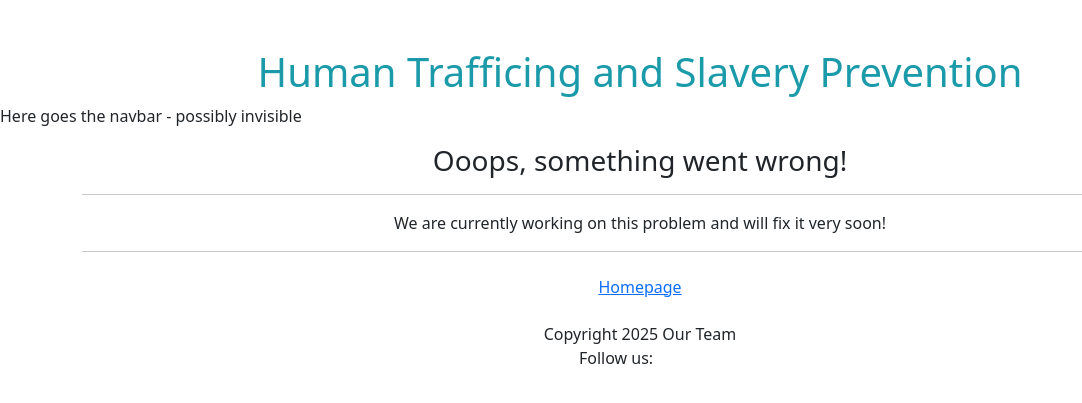
After one commit to AnishAzharudeen/knowthesigns, a Django app: template home/templates/500.html in a window 1280 px wide. The commit adds this page. Shown: the top 403 px of the page, without its empty margins (0-1082 px from the left). Run offline with Django 4.2, Linux system fonts and the light colour scheme; the template is opened without the code that fills it, so the values that code supplies are empty.

Commit message:
Added more templates

```diff
--- /dev/null
+++ b/home/templates/500.html
@@ -0,0 +1,16 @@
+{% extends "base.html" %}
+
+{% block content %}
+
+    <div class="container">
+        <div class="text-center">
+            <h3>Ooops, something went wrong!</h3>
+            <hr>
+            <p>We are currently working on this problem and will fix it very soon!</p>
+            <hr>
+            <button class="btn text-center">
+                <a href="{% url 'home' %}">Homepage</a>
+            </button>
+        </div>
+    </div>
+{% endblock %}
--- a/templates/base.html
+++ b/templates/base.html
@@ -3,16 +3,12 @@
   <head>
     <meta charset="UTF-8" />
     <meta name="viewport" content="width=device-width, initial-scale=1.0" />
-
     <!-- Styles -->
-    <link
-      href="https://cdn.jsdelivr.net/npm/bootstrap@5.0.2/dist/css/bootstrap.min.css"
-      rel="stylesheet"
-      integrity="sha384-EVSTQN3/azprG1Anm3QDgpJLIm9Nao0Yz1ztcQTwFspd3yD65VohhpuuCOmLASjC"
-      crossorigin="anonymous"
-    />
+    <link href="https://cdn.jsdelivr.net/npm/bootstrap@5.0.2/dist/css/bootstrap.min.css"
+          rel="stylesheet"
+          integrity="sha384-EVSTQN3/azprG1Anm3QDgpJLIm9Nao0Yz1ztcQTwFspd3yD65VohhpuuCOmLASjC"
+          crossorigin="anonymous" />
     <link rel="stylesheet" type="text/css" href="../static/css/style.css" />
-
     <title>Hackathon</title>
   </head>
   <body>
@@ -22,31 +18,43 @@
     <nav>
       <p>Here goes the navbar - possibly invisible</p>
     </nav>
-
     <!-- Django messages -->
-
     <!-- <div class="container">
       <div class="row">
         <div class="col-md-8 offset-md-2">
           {% for message in messages %}
           <div class="alert {{ message.tags }}" id="msg" role="alert">
             {{ message | safe }}
-            <button
-              type="button"
-              class="btn-close"
-              data-bs-dismiss="alert"
-              aria-label="Close"
-            ></button>
+            <button type="button" class="btn-close" data-bs-dismiss="alert" aria-label="Close"></button>
           </div>
           {% endfor %}
         </div>
       </div>
-    </div> -->
+</div> -->
+    <main class="flex-shrink-0 light-bg">
 
-    <main class="flex-shrink-0 light-bg">
       {% block content %}
-      <!-- Content Goes here -->
+
+        <!-- Content Goes here -->
       {% endblock content %}
     </main>
+    <!-- Footer -->
+    <footer class="footer mt-auto py-3 footer-bg">
+      <p class="m-0 text-center black normal-text">
+
+        {% block copyright %}
+
+          Copyright 2025 Our Team
+        {% endblock copyright %}
+      </p>
+      <p class="m-0 text-center">
+        Follow us:
+        <a href="#" target="_blank" class="link"><i class="fab fa-facebook-square ms-3"></i></a>
+        <a href="#" target="_blank" class="link"><i class="fab fa-instagram-square ms-3"></i></a>
+        <a href="#" target="_blank" class="link"><i class="fab fa-brands fa-linkedin ms-3"></i></a>
+      </p>
+    </footer>
+
+    {% block extras %}{% endblock %}
   </body>
 </html>
```
Also changed, not shown: home/templates/404.html (added, +15 -0 lines), home/templates/home/index.html (added, +10 -0 lines), home/templates/index.html (deleted, +0 -10 lines).
